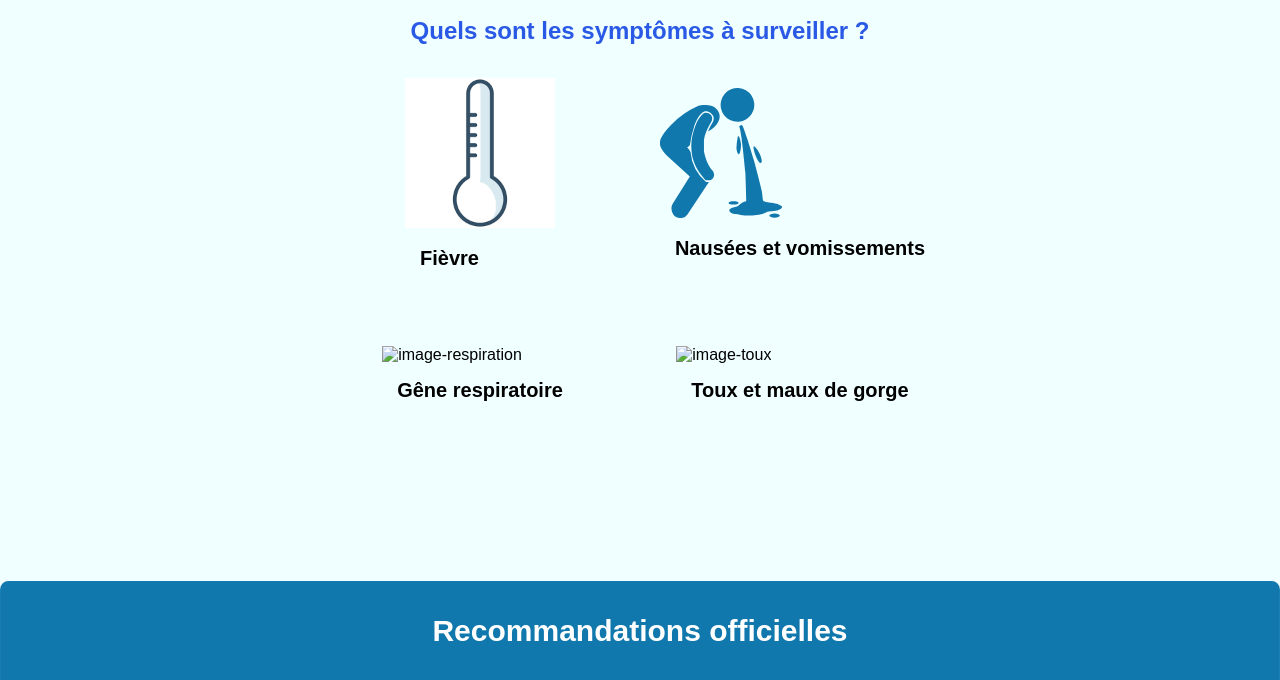
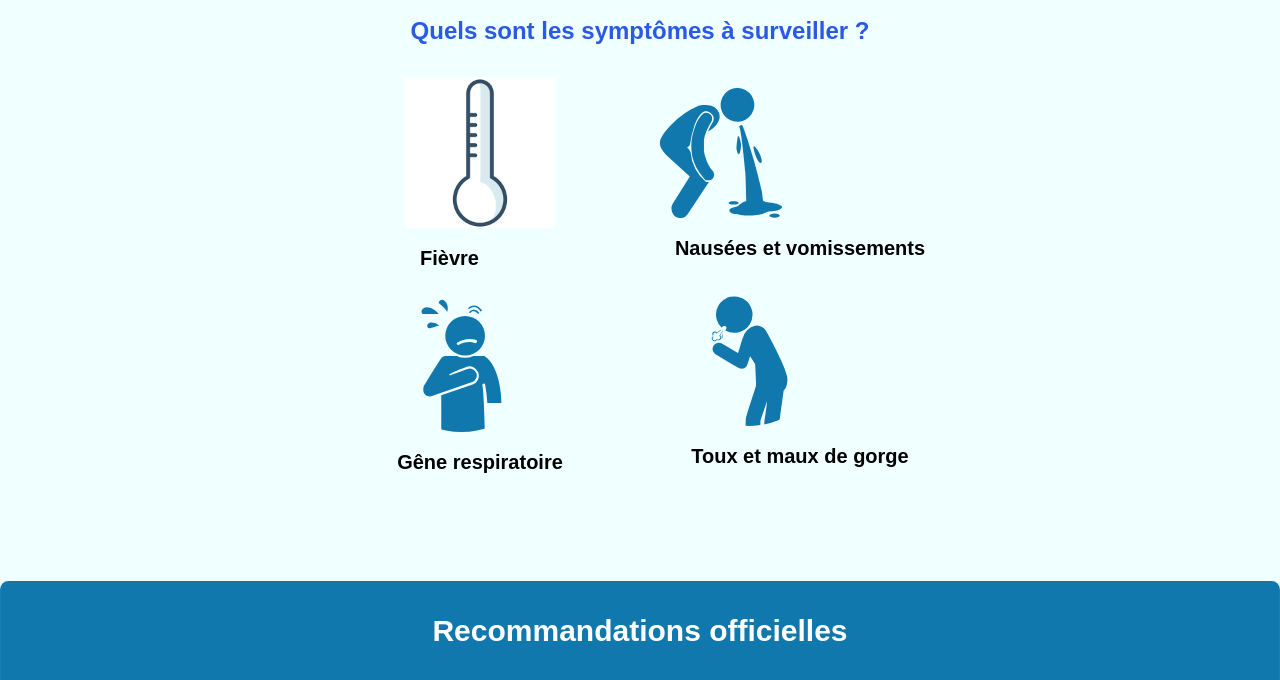
Before and after one commit to FS08ORGANISATION/Covid-Tracker, a plain HTML site: page index.html in a window 1280 px wide. Shown: the part 719-1399 px from the top of the page. Drawn offline with Linux system fonts and the light colour scheme.

Commit message:
correction du code

```diff
--- a/index.html
+++ b/index.html
@@ -1,5 +1,5 @@
 <!DOCTYPE html>
-<html lang="fr">
+<html lang="fr-FR">
 <head>
     <meta charset="UTF-8">
     <meta http-equiv="X-UA-Compatible" content="IE=edge">
@@ -73,23 +73,39 @@
                 </div>
 
                 <div class="symptome1">
-                    <img class="thermometre" src="./covid-Img/thermo.png" alt="image-thermometre">
-                    <p class="legende">Fièvre</p>
+                    <figure>
+                        <img class="thermometre" src="./covid-Img/thermo.png" alt="image-thermometre">
+                        <figcaption>
+                            <p class="legende">Fièvre</p>
+                        </figcaption>
+                    </figure>
                 </div>
 
                 <div class="symptome2">
-                    <img src="./covid-syntome/calque-vomissement.svg" alt="image-vomissement">
-                    <p class="legende">Nausées et vomissements</p>
+                    <figure>
+                        <img class="thermometre" src="./covid-syntome/calque-vomissement.svg" alt="image-vomissement">
+                        <figcaption>
+                            <p class="legende">Nausées et vomissements</p>
+                        </figcaption>
+                    </figure>
                 </div>
 
                 <div class="symptome3">
-                    <img src="./covid-syntome/Calque-respiratoire.svg"  alt="image-respiration">
-                    <p class="legende">Gêne respiratoire</p>
+                    <figure>
+                        <img class="thermometre" src="./covid-syntome/Calque-respiratoire.svg" alt="image-respiratoire">
+                        <figcaption>
+                            <p class="legende">Gêne respiratoire</p>
+                        </figcaption>
+                    </figure>
                 </div>
 
                 <div class="symptome4">
-                    <img src="./covid-syntome/Calque-toux.svg" alt="image-toux">
-                    <p class="legende">Toux et maux de gorge</p>
+                    <figure>
+                        <img class="thermometre" src="./covid-syntome/Calque-toux.svg" alt="image-toux">
+                        <figcaption>
+                            <p class="legende">Toux et maux de gorge</p>
+                        </figcaption>
+                    </figure>
                 </div>
             </section>
 
```
Also changed, not shown: covid-syntome/Calque-respiratoire.svg (renamed from covid-syntome/Calque -respiratoire.svg), covid-syntome/Calque-toux.svg (renamed from covid-syntome/Calque -toux.svg).
